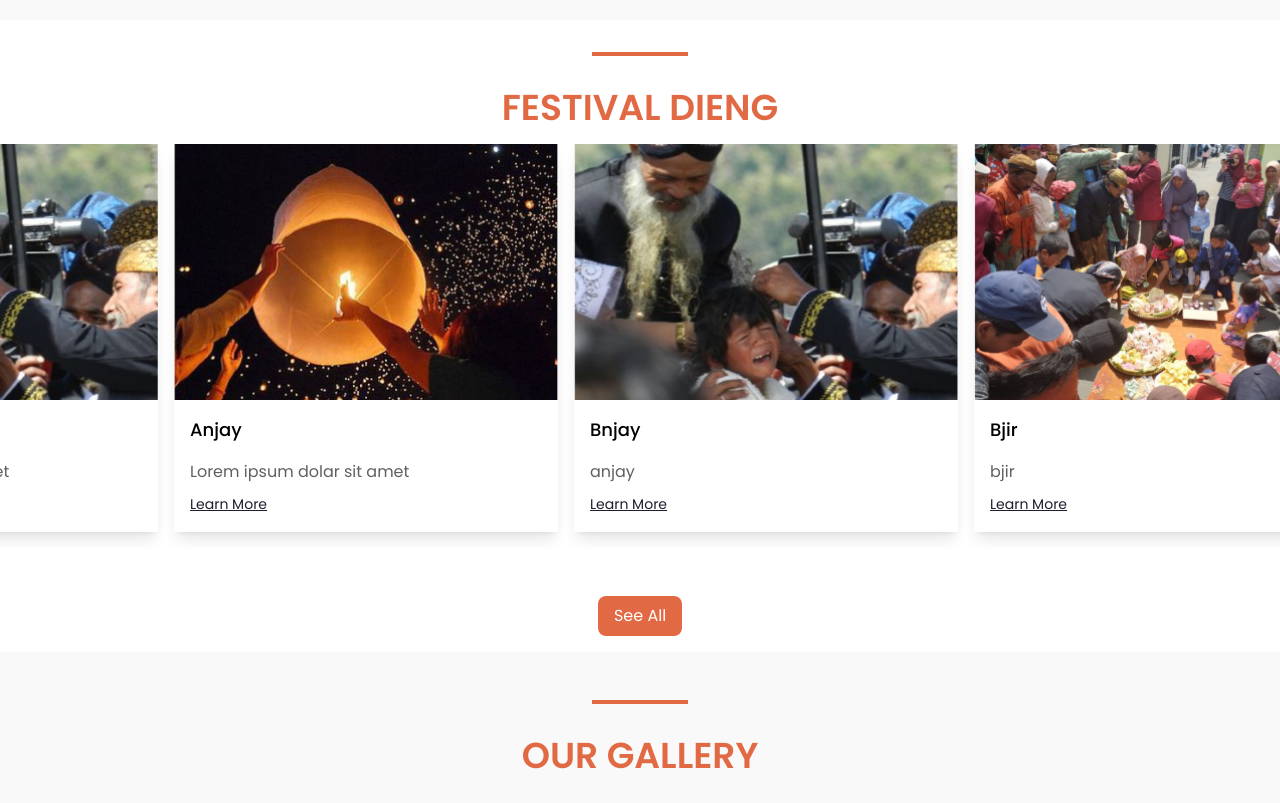
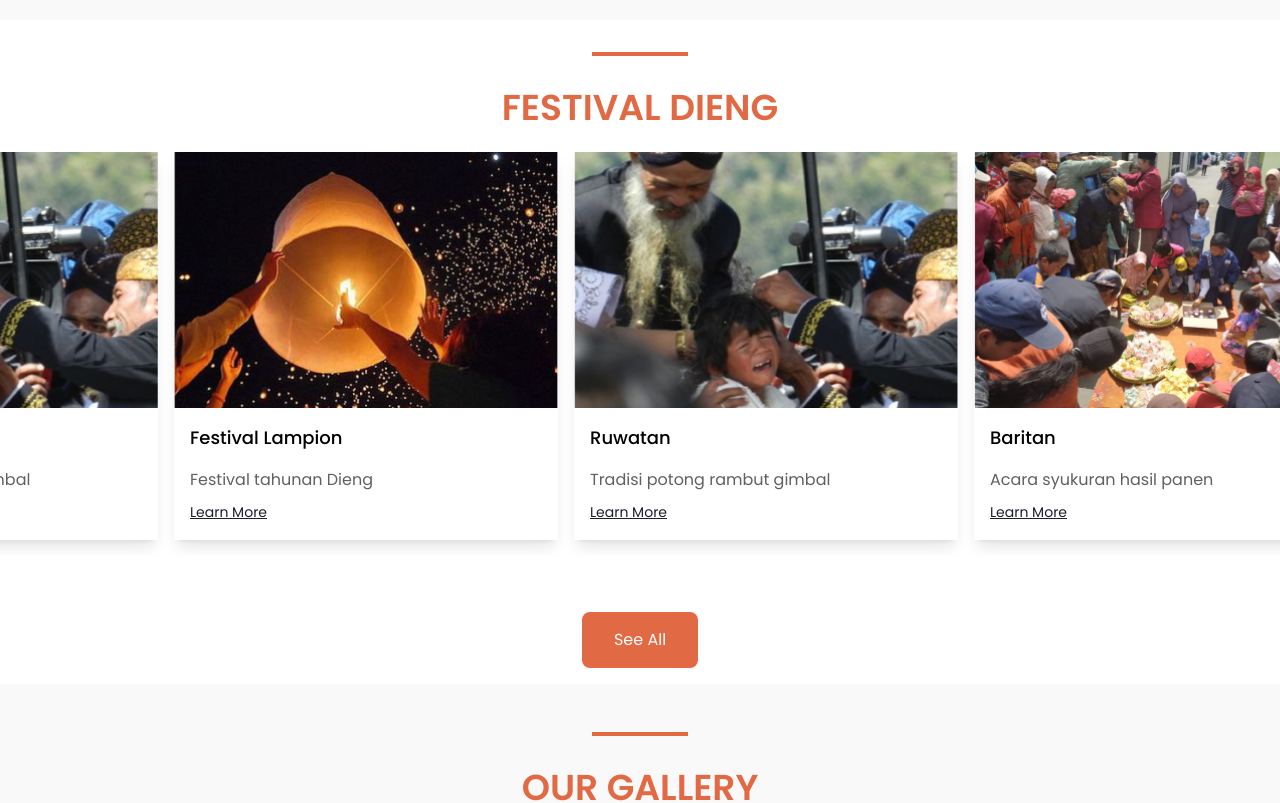
Before and after one commit to princeofverry/dieng-web, a React (Vite) app: page / in a window 1280 px wide. Shown: the part 2980-3783 px from the top of the page. Built offline with nearby package versions, Linux system fonts and the light colour scheme.

Commit message:
update footer

```diff
--- a/src/components/Footer.jsx
+++ b/src/components/Footer.jsx
@@ -4,6 +4,7 @@ import google from '../assets/google.png';
 import youtube from '../assets/youtube.png';
 import instagram from '../assets/instagram.png';
 import twitter from '../assets/twitter.png';
+import { Link, useNavigate } from 'react-router-dom';
 
 const Footer = () => {
     return (
@@ -16,16 +17,24 @@ const Footer = () => {
                         <h2 className="text-sm font-bold">FOLLOW US</h2>
                         <div className="flex gap-6">
                             <div className="bg-white rounded-full p-2 cursor-pointer">
-                                <img src={google} alt='google' />
+                                <a href="https://www.google.com" target="_blank" rel="noopener noreferrer">
+                                    <img src={google} alt='google' />
+                                </a>
                             </div>
                             <div className="bg-white rounded-full p-2 cursor-pointer">
-                                <img src={youtube} alt='youtube' />
+                                <a href="https://www.youtube.com" target="_blank" rel="noopener noreferrer">
+                                    <img src={youtube} alt='youtube' />
+                                </a>
                             </div>
                             <div className="bg-white rounded-full p-2 cursor-pointer">
-                                <img src={instagram} alt='instagram' />
+                                <a href="https://www.instagram.com" target="_blank" rel="noopener noreferrer">
+                                    <img src={instagram} alt='instagram' />
+                                </a>
                             </div>
                             <div className="bg-white rounded-full p-2 cursor-pointer">
-                                <img src={twitter} alt='twitter' />
+                                <a href="https://www.twitter.com" target="_blank" rel="noopener noreferrer">
+                                    <img src={twitter} alt='twitter' />
+                                </a>
                             </div>
                         </div>
                     </div>
@@ -33,10 +42,11 @@ const Footer = () => {
                 <div className="md:w-1/4">
                     <h1 className='text-xl mb-4'>Fitur</h1>
                     <ul className='font-base font-extralight mb-4'>
-                        <li>Destination</li>
-                        <li>Accommodation</li>
-                        <li>Merchinary</li>
-                        <li>Gallery</li>
+                        <Link to="/Destinasi" className="block py-2 ">Destination</Link>
+                        <Link to="/Penginapan" className="block py-2 ">Accommodation</Link>
+                        <Link to="/Merchinary" className="block py-2 ">Merchinary</Link>
+                        <Link to="/Festival" className="block py-2 ">Festival</Link>
+                        <Link to="/Aboutus" className="block py-2 ">About Us</Link>
                     </ul>
                 </div>
                 <div className="md:w-1/4 md:ml-4">
--- a/src/components/festifalDieng.jsx
+++ b/src/components/festifalDieng.jsx
@@ -9,16 +9,16 @@ import { Link } from 'react-router-dom';
 
 const FestivalDieng = () => {
     const images = [
-        { src: FD1, title: 'Anjay', keterangan: 'Lorem ipsum dolar sit amet' },
-        { src: FD2, title: 'Anjay', keterangan: 'Lorem ipsum dolar sit amet' },
-        { src: FD3, title: 'Bnjay', keterangan: 'anjay' },
-        { src: FD4, title: 'Bjir', keterangan: 'bjir' },
-        { src: FD5, title: 'Njay', keterangan: 'anjay' },
-        { src: FD1, title: 'Anjay', keterangan: 'Lorem ipsum dolar sit amet' },
-        { src: FD2, title: 'Anjay', keterangan: 'Lorem ipsum dolar sit amet' },
-        { src: FD3, title: 'Bnjay', keterangan: 'anjay' },
-        { src: FD4, title: 'Bjir', keterangan: 'bjir' },
-        { src: FD5, title: 'Njay', keterangan: 'anjay' }
+        { src: FD1, title: 'Ruwatan', keterangan: 'Tradisi potong rambut gimbal' },
+        { src: FD2, title: 'Festival Lampion', keterangan: 'Festival tahunan Dieng' },
+        { src: FD3, title: 'Ruwatan', keterangan: 'Tradisi potong rambut gimbal' },
+        { src: FD4, title: 'Baritan', keterangan: 'Acara syukuran hasil panen' },
+        { src: FD5, title: 'Festival Lampion', keterangan: 'Festival tahunan Dieng' },
+        { src: FD1, title: 'Ruwatan', keterangan: 'Tradisi potong rambut gimbal' },
+        { src: FD2, title: 'Festival Lampion', keterangan: 'Festival tahunan Dieng' },
+        { src: FD3, title: 'Ruwatan', keterangan: 'Tradisi potong rambut gimbal' },
+        { src: FD4, title: 'Baritan', keterangan: 'Acara syukuran hasil panen' },
+        { src: FD5, title: 'Festival Lampion', keterangan: 'Festival tahunan Dieng' }
     ];
 
     return (
@@ -31,11 +31,11 @@ const FestivalDieng = () => {
                 <h1 className="text-[#E16A44] md:text-4xl text-xl font-semibold">
                     FESTIVAL DIENG
                 </h1>
-                <div className="py-4 sm:w-fit w-screen">
+                <div className="py-6 sm:w-fit w-screen">
                     <Carousel images={images} />
                 </div>
                 <Link to="/Festival">
-                <button className="bg-[#e16a44] px-4 py-2 rounded-lg my-4 text-white">See All</button>
+                <button className="bg-[#e16a44] px-8 py-4 rounded-lg my-4 text-white">See All</button>
                 </Link>
             </div>
         </>
```
